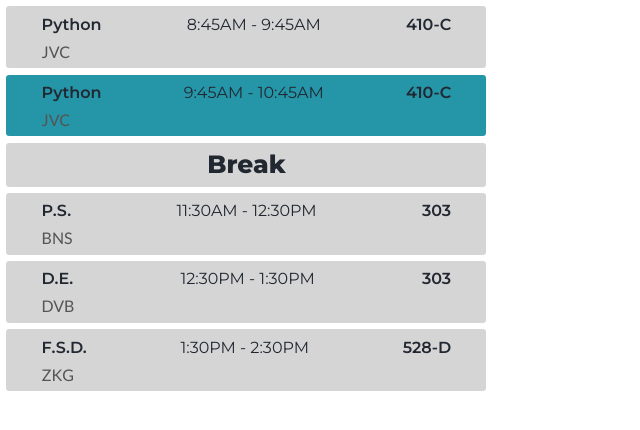
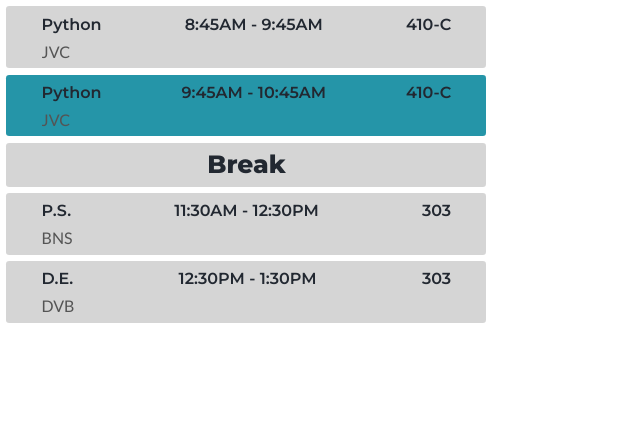
Before and after one commit to Runtime-T3rror/UniCon-frontend, an Angular app: page / in a window 1280 px wide. Shown: the top 430 px of the page, without its empty margins (0-640 px from the left). Built offline with nearby package versions, Linux system fonts and the light colour scheme.

Commit message:
Minor Changes

```diff
--- a/src/app/components/timetablelight/timetablelight.component.css
+++ b/src/app/components/timetablelight/timetablelight.component.css
@@ -18,9 +18,9 @@
     background: #1d91a5f5;
 }
 
-/* #extra {
+#extra {
     display: none;
-} */
+}
 
 .lecture a {
     text-decoration: none;
@@ -64,7 +64,6 @@
 .facaulty {
     padding: 0.2rem 2rem;
     font-family: "Lato",sans-serif; ;
-    font-weight: "Lato",sans-serif; ;
     color: var(--licorice);
     transition: all 500ms 100ms ease;
 }
@@ -73,7 +72,7 @@
     display: inline;
     color: var(--infinity);
     padding: 0.2rem 2rem;
-    font-weight: 400;
+    font-weight: 600;
 }
 
 .lectureClass {
```
